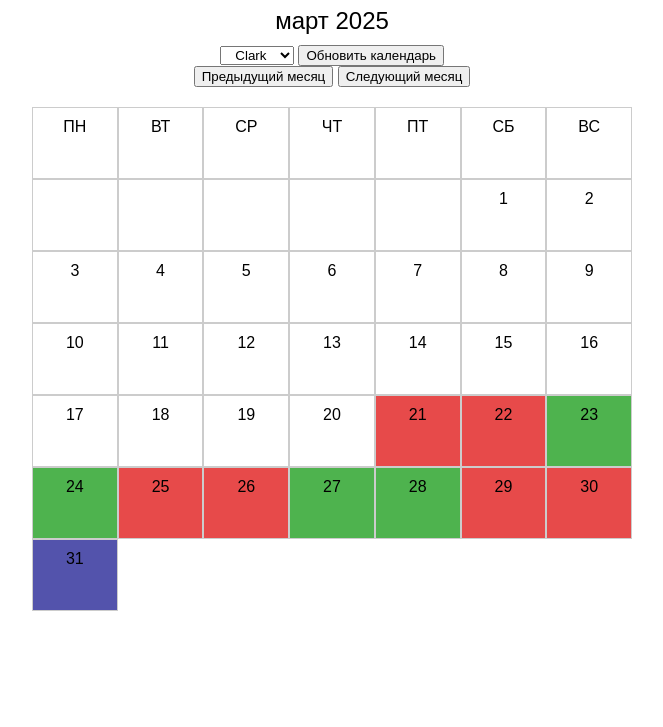
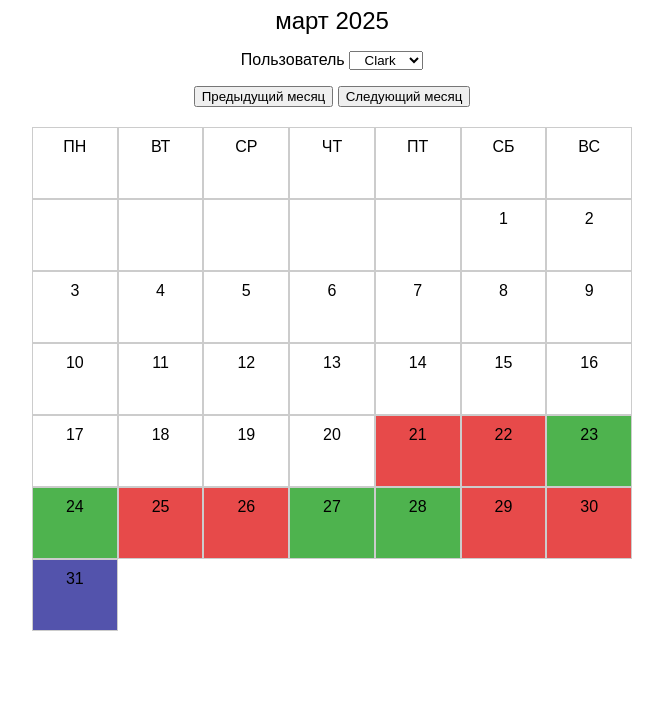
Before and after one commit to Clark-0-0/Calendar, a plain HTML site: page index.html in a window 1280 px wide. Shown: the part 73-800 px from the top of the page, without its empty margins (308-971 px from the left). Drawn offline with Linux system fonts and the light colour scheme.

Commit message:
Add files via upload

```diff
--- a/index.html
+++ b/index.html
@@ -17,12 +17,13 @@
     </div>
     <div class="month-title" id="monthTitle"></div>
     <div style="text-align: center;">
+        <p>Пользователь
         <select id="names" name="names" style="text-align: center;" onclick="createCalendar()">
             <option value="Clark">Clark</option>
             <option value="Reklizon">Reklizon</option>
             <option value="Diablo">Diablo</option>
         </select>
-        <button onclick="createCalendar()" style="text-align: center;">Обновить календарь</button> <!-- Кнопка для обновления календаря -->
+        </p>
     </div>
     <div style="text-align: center;">
         <button onclick="previousMonth()">Предыдущий месяц</button>
```
